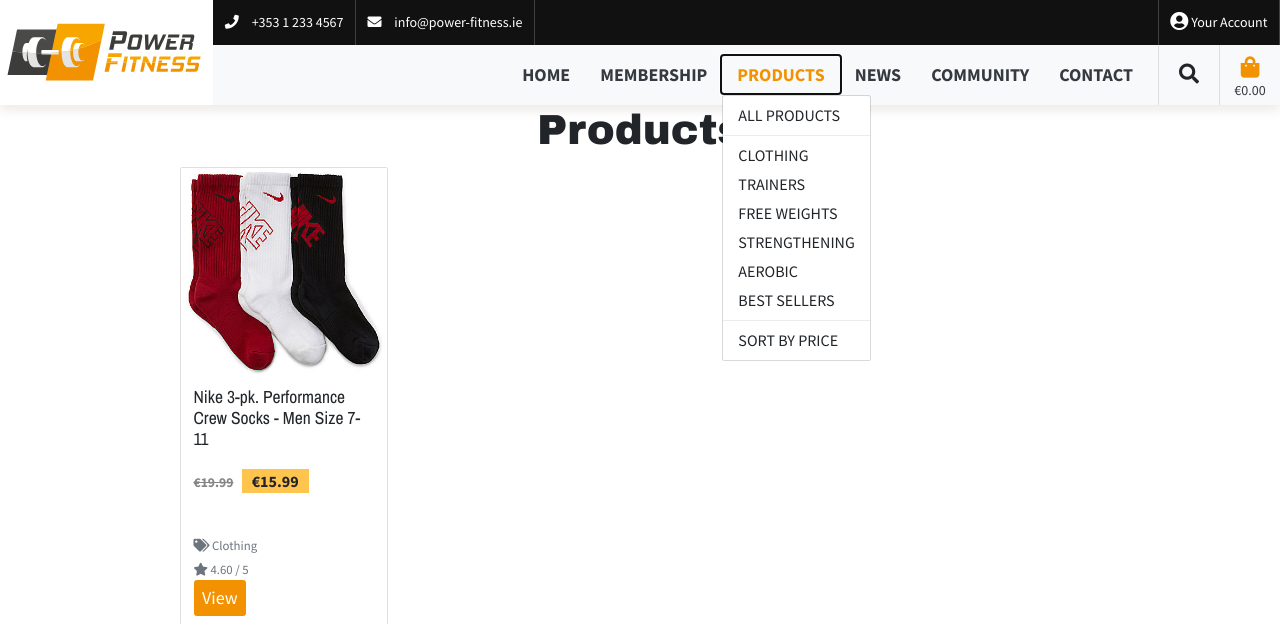
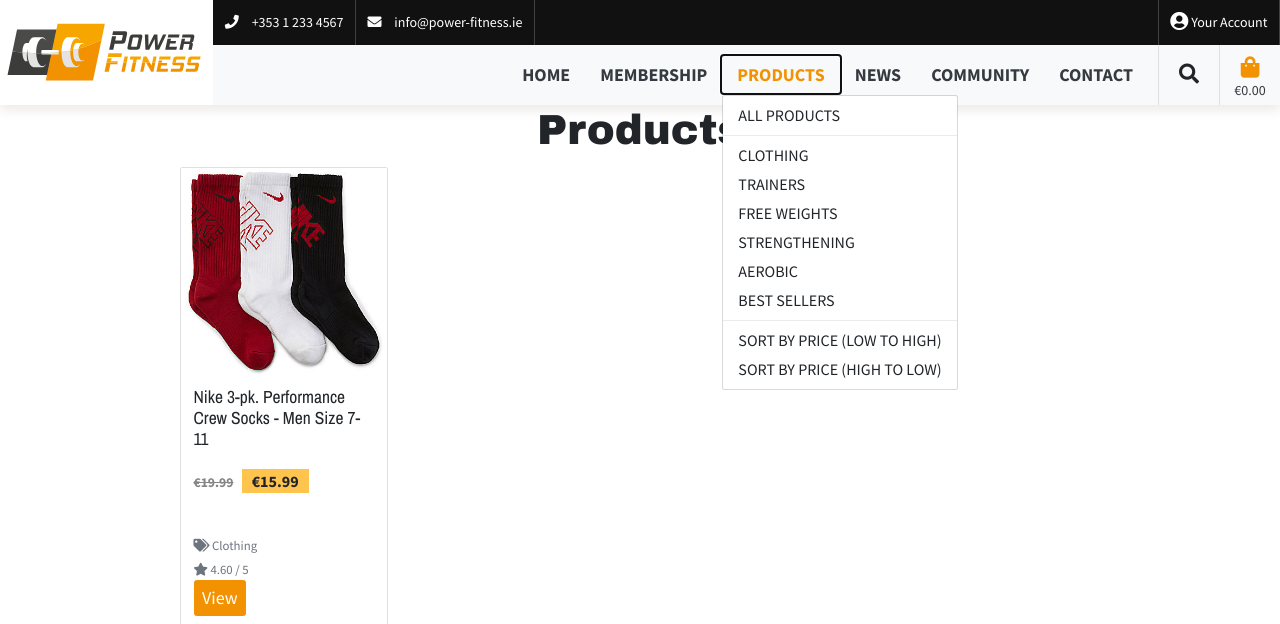
Before and after one commit to Bourkekev/ms4-power-fitness-gym, a Django app: page /products/ in a window 1280 px wide, after a click on "PRODUCTS". Shown: the top 624 px of the page. Run offline with Django 3.2, Linux system fonts and the light colour scheme; data comes from the database, SQL or seed files in the repository; some libraries are stand-ins or nearby versions.

Commit message:
Sorting by price added

```diff
--- a/products/views.py
+++ b/products/views.py
@@ -10,9 +10,24 @@ def all_products(request):
     products = Product.objects.all()
     query = None
     categories = None
+    sort = None
+    direction = None
 
 
     if request.GET:
+        if 'sort' in request.GET:
+            sortkey = request.GET['sort']
+            # allow case insensitive sorting
+            sort = sortkey
+            if sortkey == 'name':
+                sortkey = 'lower_name'
+                products = products.annotate(lower_name=Lower('name'))
+            if 'direction' in request.GET:
+                direction = request.GET['direction']
+                if direction == 'desc':
+                    sortkey = f'-{sortkey}'
+            products = products.order_by(sortkey)
+
         if 'category' in request.GET:
             categories = request.GET['category'].split(',')
             products = products.filter(category__name__in=categories)
@@ -27,11 +42,14 @@ def all_products(request):
             queries = Q(name__icontains=query) | Q(description__icontains=query)
             products = products.filter(queries)
 
+    #create string to sort by
+    requested_sorting = f'{sort}_{direction}'
 
     context = {
         'products': products,
         'search_term': query,
         'requested_categories': categories,
+        'requested_sorting': requested_sorting,
     }
     return render(request, 'products/products.html', context)
 
--- a/templates/includes/nav-bottom-header.html
+++ b/templates/includes/nav-bottom-header.html
@@ -54,7 +54,8 @@
                         <a href="{% url 'products' %}?category=aerobic" class="dropdown-item">Aerobic</a>
                         <a href="{% url 'products' %}?category=best_sellers" class="dropdown-item">Best Sellers</a>
                         <div class="dropdown-divider"></div>
-                        <a href="{% url 'products' %}?sort=price&direction=asc" class="dropdown-item">Sort By Price</a>
+                        <a href="{% url 'products' %}?sort=price&direction=asc" class="dropdown-item">Sort By Price (low to high)</a>
+                        <a href="{% url 'products' %}?sort=price&direction=desc" class="dropdown-item">Sort By Price (high to low)</a>
                     </div>
                 </li>
                 <li class="nav-item">
```
